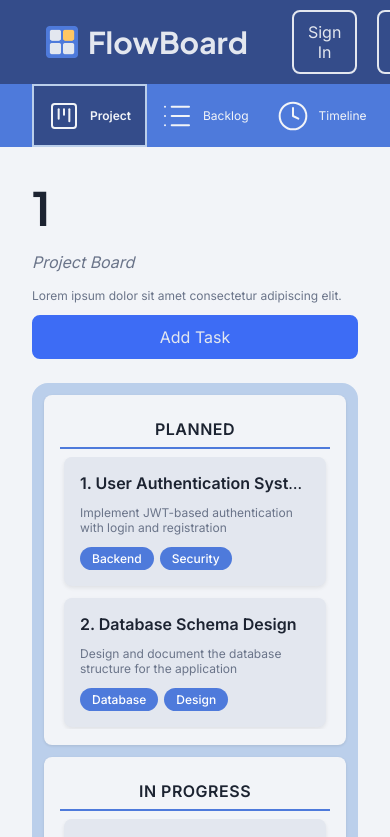
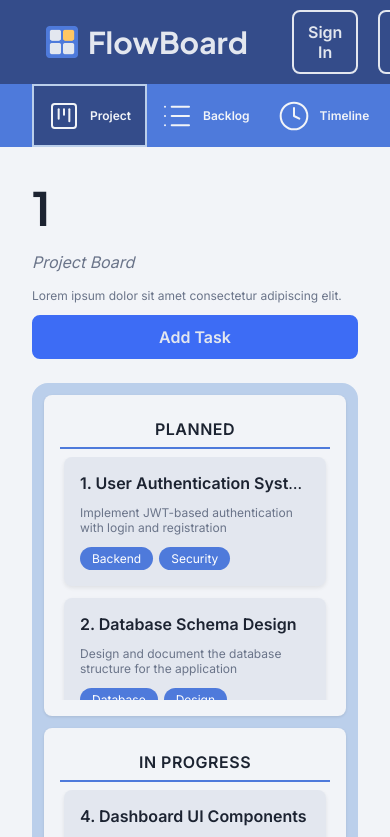
Before and after one commit to notEmmi/FlowBoard, a React (Vite) app in the folder frontend/: page /project/1 in a window 390 px wide. Shown: the top 837 px of the page. Built offline with nearby package versions, Linux system fonts and the light colour scheme; no server answers.

Commit message:
style: simplify page headers in Backlog, Settings, and Timeline components style: update Project layout for improved responsiveness and overflow handling style: enhance button styling with bold font weight

```diff
--- a/frontend/src/App.css
+++ b/frontend/src/App.css
@@ -134,6 +134,7 @@ button {
   margin: auto;
   width: 100%;
   border-style: solid;
+  font-weight: bold;
 }
 
 @media (max-width: 768px) {
--- a/frontend/src/pages/Backlog.jsx
+++ b/frontend/src/pages/Backlog.jsx
@@ -11,11 +11,8 @@ export default function Backlog() {
 
 			<div className="page-container">
 				<div className='project-content'>
-					<h1>{projectName} - Backlog</h1>
-
-					<div className='backlog-content'>
-						<p>Backlog items will be displayed here.</p>
-					</div>
+					<h1>{projectName}</h1>
+					<p className='tagline'>Backlog</p>
 
 				</div>
 			</div>
--- a/frontend/src/pages/Project.css
+++ b/frontend/src/pages/Project.css
@@ -1,14 +1,16 @@
 .project-board {
 	margin: 24px 0;
 	max-width: 100%;
+	height: min(70vh, 720px);
 	display: flex;
 	flex-direction: row;
 	justify-content: flex-start;
-	align-items: flex-start;
+	align-items: stretch;
 	background-color: var(--bg-intermediate);
 	border-radius: 16px;
 	padding: 16px;
 	gap: 8px;
+	overflow: hidden;
 }
 
 .project-section {
@@ -17,6 +19,8 @@
 	background-color: var(--bg-base);
 	flex: 1;
 	min-width: 0;
+	min-height: 0;
+	height: 100%;
 	border-radius: 8px;
 	padding: 16px;
 	gap: 8px;
@@ -37,9 +41,12 @@
 .project-section-cards {
 	display: flex;
 	flex-direction: column;
+	flex: 1;
+	min-height: 0;
 	gap: 12px;
 	padding: 0 4px;
-	overflow: hidden;
+	overflow-x: hidden;
+	overflow-y: auto;
 }
 
 .project-card {
@@ -88,13 +95,13 @@
 	padding: 4px 12px;
 	border-radius: 12px;
 	font-size: 16px;
-	font-weight: 500;
 	white-space: nowrap;
 }
 
 /* Tablet view */
 @media (max-width: 768px) {
 	.project-board {
+		height: min(70vh, 900px);
 		padding: 12px;
 		gap: 12px;
 		flex-wrap: wrap;
@@ -103,10 +110,7 @@
 	.project-section {
 		flex: 1 1 calc(50% - 6px);
 		min-width: calc(50% - 6px);
-	}
-
-	.project-section-cards {
-		max-height: calc(50vh - 150px);
+		height: calc((100% - 12px) / 2);
 	}
 
 	.project-card-tag {
@@ -117,13 +121,15 @@
 /* Mobile view */
 @media (max-width: 375px) {
 	.project-board {
+		height: 70vh;
 		padding: 8px;
 		gap: 8px;
 		flex-direction: column;
+		flex-wrap: nowrap;
 	}
 
 	.project-section {
-		flex: 1 1 100%;
+		flex: 1 1 0;
 		width: 100%;
 		min-width: 100%;
 		padding: 10px;
@@ -134,7 +140,6 @@
 	}
 
 	.project-section-cards {
-		max-height: 200px;
 		gap: 8px;
 	}
 
--- a/frontend/src/pages/Settings.jsx
+++ b/frontend/src/pages/Settings.jsx
@@ -11,11 +11,9 @@ export default function Settings() {
 
 			<div className="page-container">
 				<div className='project-content'>
-					<h1>{projectName} - Settings</h1>
+					<h1>{projectName}</h1>
+					<p className='tagline'>Project Settings</p>
 
-					<div className='settings-content'>
-						<p>Project-specific settings will be displayed here.</p>
-					</div>
 
 				</div>
 			</div>
--- a/frontend/src/pages/Timeline.jsx
+++ b/frontend/src/pages/Timeline.jsx
@@ -11,11 +11,8 @@ export default function Timeline() {
 
 			<div className="page-container">
 				<div className='project-content'>
-					<h1>{projectName} - Timeline</h1>
-
-					<div className='timeline-content'>
-						<p>Project timeline will be displayed here.</p>
-					</div>
+					<h1>{projectName}</h1>
+					<p className='tagline'>Project Timeline</p>
 
 				</div>
 			</div>
```
